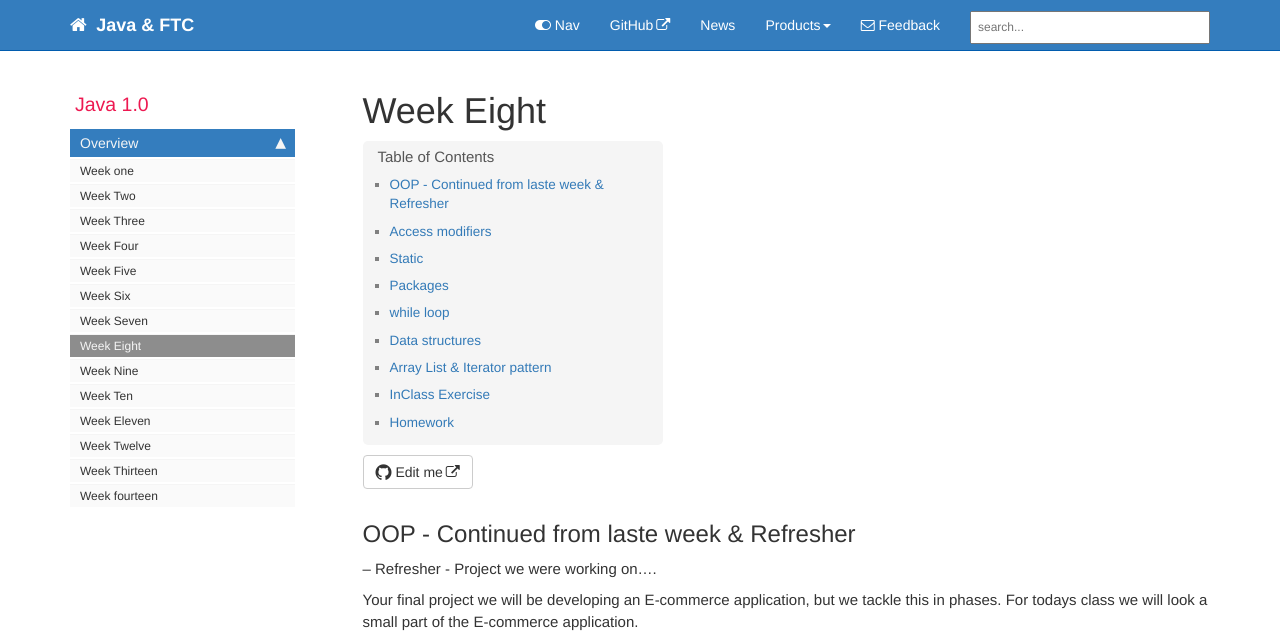
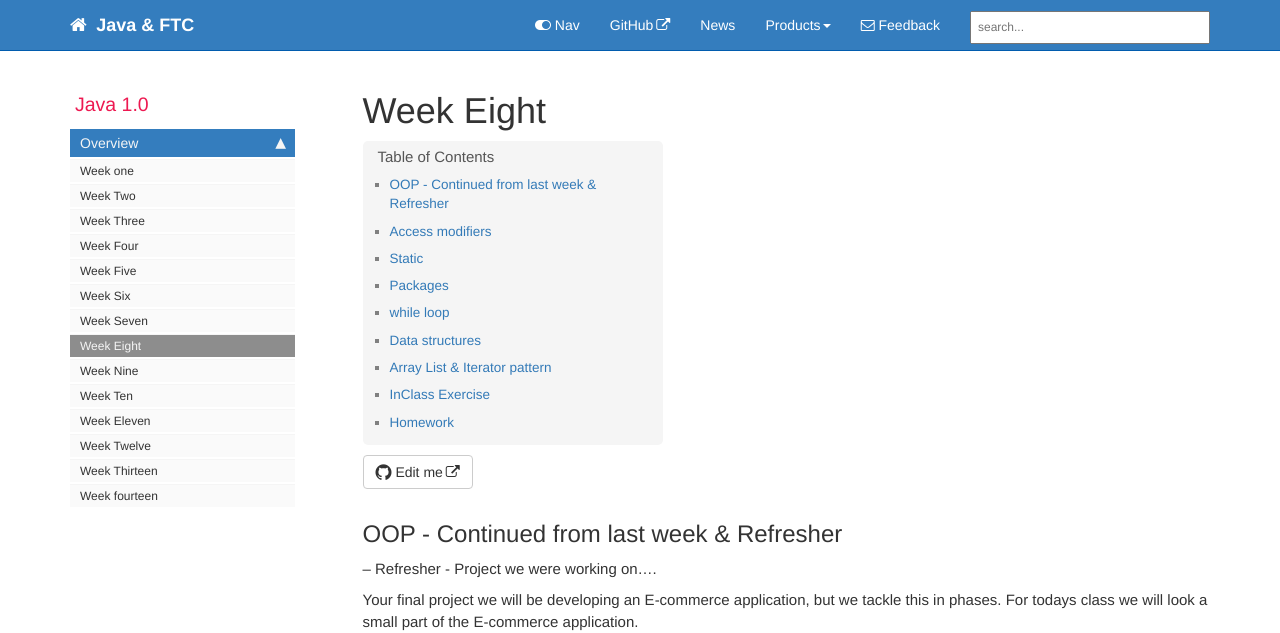
Before and after one commit to rambethina/java, a Jekyll site: the page built from pages/mydoc/mydoc_week_eight.md, in a window 1280 px wide and 900 px high. Shown: the top 633 px of the window. Built offline with Jekyll 4.4.1, drawn with Linux system fonts in a browser that asks for light colours; comment, search, counter and statistics services are not loaded.

Commit message:
docs: week 8 content

```diff
--- a/pages/mydoc/mydoc_week_eight.md
+++ b/pages/mydoc/mydoc_week_eight.md
@@ -5,7 +5,7 @@ permalink: mydoc_week_eight.html
 folder: mydoc
 ---
 
-## OOP - Continued from laste week & Refresher
+## OOP - Continued from last week & Refresher
 
 -- Refresher - Project we were working on....
 
```
